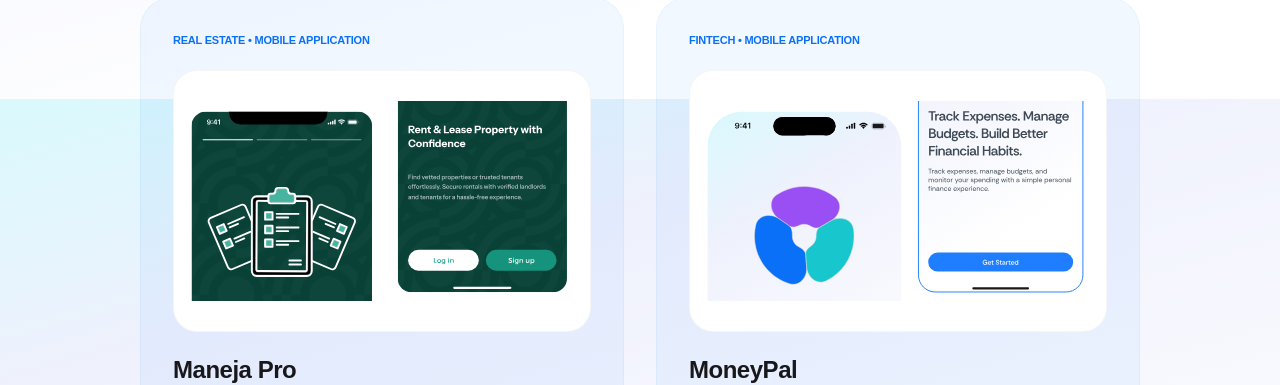
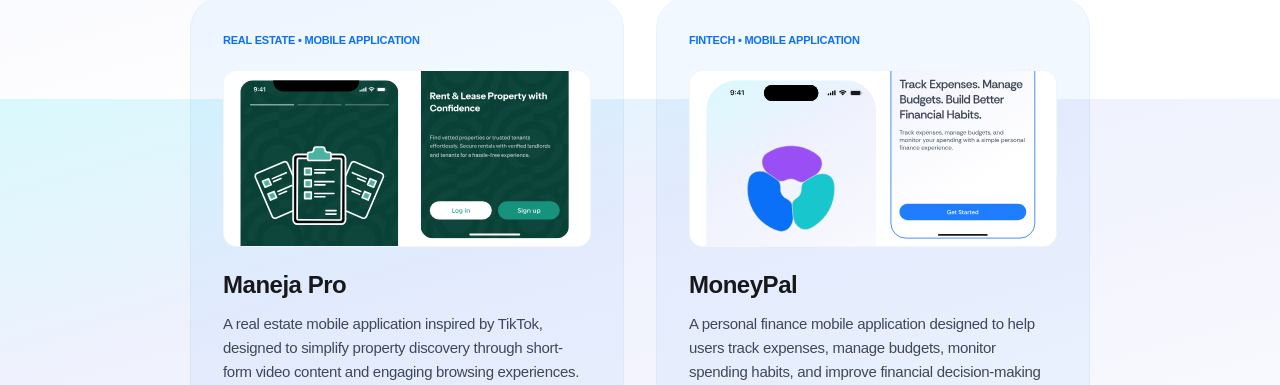
Before and after one commit to jesutobi-bada/adeola-martins, a Next.js app: page / in a window 1280 px wide. Shown: the part 3901-4286 px from the top of the page. Built offline with nearby package versions, Linux system fonts and the light colour scheme; no server answers; a web font is replaced by a local one.

Commit message:
feat(portfolio): reorder projects, complete case study showcase, and refine UI mechanics

```diff
--- a/components/portfolio.tsx
+++ b/components/portfolio.tsx
@@ -23,7 +23,7 @@ export function Portfolio() {
         </div>
 
         {/* Portfolio Grid */}
-        <div className="max-w-[1000px] w-full mx-auto">
+        <div className="max-w-[900px] w-full mx-auto">
           <div className="grid grid-cols-1 md:grid-cols-2 gap-6 md:gap-8 w-full mb-16">
             {portfolioData.slice(0, 4).map((project) => (
               <ProjectCard
--- a/components/projects/project-card.tsx
+++ b/components/projects/project-card.tsx
@@ -36,12 +36,12 @@ export function ProjectCard({ slug, category, title, description, tags, image, s
       </div>
 
       {showImage && image && (
-        <div className="relative z-10 w-full aspect-[16/10] mb-6 rounded-[24px] overflow-hidden bg-white border border-black/[0.04]">
+        <div className="relative z-10 w-full aspect-[478/230] mb-6 rounded-lg overflow-hidden bg-white border border-black/[0.04]">
           <Image
             src={image}
             alt={`${title} project thumbnail`}
             fill
-            className="object-contain group-hover:scale-105 transition-transform duration-500"
+            className="object-contain w-full group-hover:scale-105 transition-transform duration-500"
           />
         </div>
       )}
```
